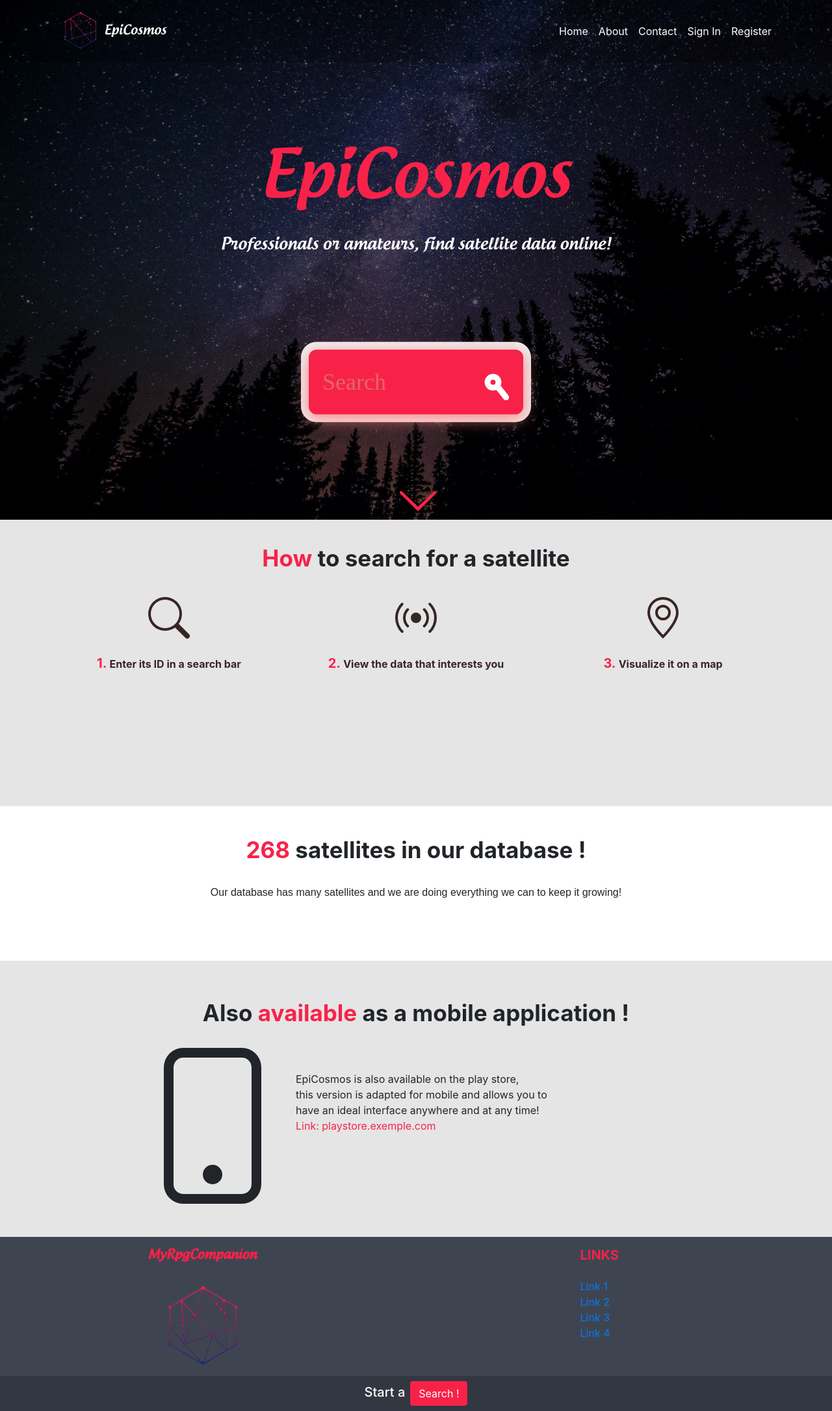
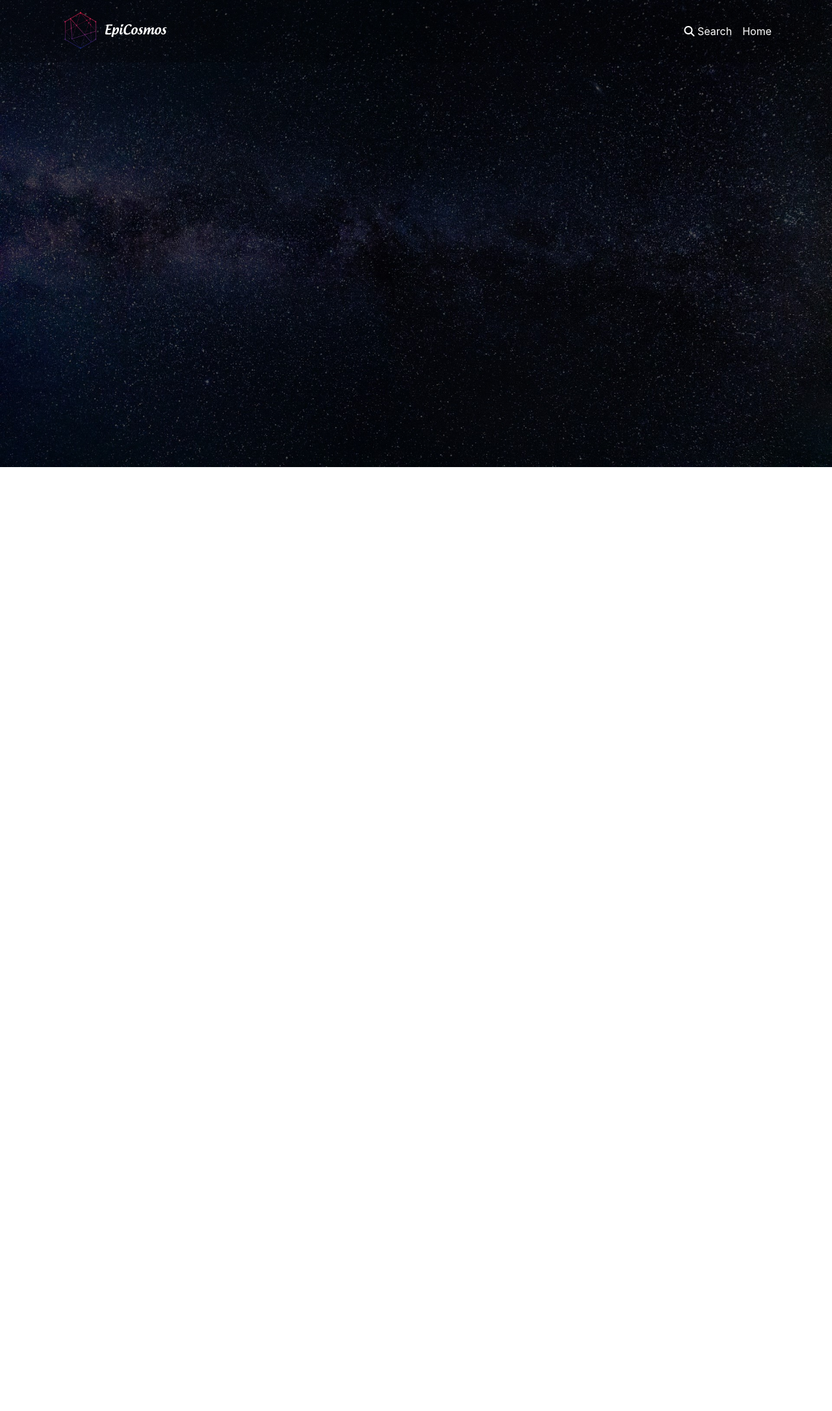
Before and after one commit to Brasegon/ARE-YOU-DEAD-OR-ALIVE, an Angular app: page /search in a window 1280 px wide. Before the commit this address led to /. Shown: the whole page at 65% size. After the commit the page ends 800 px from the top, so only its background shows below. Built offline with nearby package versions, Linux system fonts and the light colour scheme.

Commit message:
root + search etc...

```diff
--- a/src/app/about/about.component.html
+++ b/src/app/about/about.component.html
@@ -1,3 +1,4 @@
+<app-background></app-background>
 <div class="why">
   <h2><span style="color: #F82249">How</span> to search for a satellite</h2>
   <div class="container ct2">
@@ -61,3 +62,4 @@ Our database has many satellites and we are doing everything we can to keep it g
 
 
 </div>
+<app-footer></app-footer>
--- a/src/app/app-routing.module.ts
+++ b/src/app/app-routing.module.ts
@@ -1,7 +1,12 @@
 import { NgModule } from '@angular/core';
 import { Routes, RouterModule } from '@angular/router';
+import { AboutComponent } from './about/about.component';
+import { SearchComponent } from './search/search.component';
 
-const routes: Routes = [];
+const routes: Routes = [
+  { path: '', component: AboutComponent },
+  { path: 'search', component: SearchComponent },
+];
 
 @NgModule({
   imports: [RouterModule.forRoot(routes)],
--- a/src/app/app.component.html
+++ b/src/app/app.component.html
@@ -12,8 +12,6 @@
   </head>
   <body>
     <app-navbar></app-navbar>
-    <app-background></app-background>
-    <app-about></app-about>
-    <app-footer></app-footer>
+    <router-outlet></router-outlet>
   </body>
 </html>
--- a/src/app/app.module.ts
+++ b/src/app/app.module.ts
@@ -7,6 +7,7 @@ import { NavbarComponent } from './navbar/navbar.component';
 import { BackgroundComponent } from './background/background.component';
 import { AboutComponent } from './about/about.component';
 import { FooterComponent } from './footer/footer.component';
+import { SearchComponent } from './search/search.component';
 
 @NgModule({
   declarations: [
@@ -14,7 +15,8 @@ import { FooterComponent } from './footer/footer.component';
     NavbarComponent,
     BackgroundComponent,
     AboutComponent,
-    FooterComponent
+    FooterComponent,
+    SearchComponent
   ],
   imports: [
     BrowserModule,
--- a/src/app/footer/footer.component.html
+++ b/src/app/footer/footer.component.html
@@ -60,7 +60,7 @@
       </h5>
     </li>
     <li class="list-inline-item">
-      <a routerLink="/register" routerLinkActive="active" class="btn btn-danger btn-rounded"  style="background-color:#F82249; border-color:  #F82249;">Search !</a>
+      <a routerLink="/search" routerLinkActive="active" class="btn btn-danger btn-rounded"  style="background-color:#F82249; border-color:  #F82249;">Search !</a>
     </li>
   </div>
 </footer>
--- a/src/app/navbar/navbar.component.html
+++ b/src/app/navbar/navbar.component.html
@@ -18,21 +18,14 @@
       <!-- Right -->
       <div class="collapse navbar-collapse" id="navbarSupportedContent">
         <ul class="navbar-nav ml-auto topnav">
+          <li class="nav-item">
+            <a routerLink="/search" routerLinkActive="active" class="nav-link" style="color: white"><i class="fas fa-search"></i> Search</a>
+        </li>
             <li class="nav-item active">
                 <a routerLink="/" routerLinkActive="active" class="nav-link" style="color: white">Home <span class="sr-only">(current)</span></a>
             </li>
-            <li class="nav-item">
-                <a class="nav-link" style="color: white">About</a>
-            </li>
-            <li class="nav-item">
-                <a class="nav-link"  style="color: white" href="#">Contact</a>
-            </li>
-            <li class="nav-item">
-                <a routerLink="/login" routerLinkActive="active" class="nav-link" style="color: white"><i class="fas fa-user"></i> Sign In</a>
-            </li>
-            <li class="nav-item">
-                <a routerLink="/register" routerLinkActive="active" class="nav-link" style="color: white"><i class="fas fa-user-plus"></i> Register</a>
-            </li>
+
+
         </ul>
     </div>
 
--- /dev/null
+++ b/src/app/search/search.component.html
@@ -0,0 +1 @@
+<img src="../../assets/bg_search.jpg" class="img-fluid" alt="Responsive image">
--- /dev/null
+++ b/src/app/search/search.component.ts
@@ -0,0 +1,15 @@
+import { Component, OnInit } from '@angular/core';
+
+@Component({
+  selector: 'app-search',
+  templateUrl: './search.component.html',
+  styleUrls: ['./search.component.css']
+})
+export class SearchComponent implements OnInit {
+
+  constructor() { }
+
+  ngOnInit(): void {
+  }
+
+}
--- a/src/index.html
+++ b/src/index.html
@@ -2,6 +2,7 @@
 <html lang="en">
 <head>
   <meta charset="utf-8">
+  <script src="https://kit.fontawesome.com/d279f21b1f.js" crossorigin="anonymous"></script>
   <title>Areyoudeadoralive</title>
   <base href="/">
   <meta name="viewport" content="width=device-width, initial-scale=1">
```
Also changed, not shown: src/app/search/search.component.css (added), src/assets/bg_search.jpg (added), 1 other file (tests, documents, lock files or other folders).
